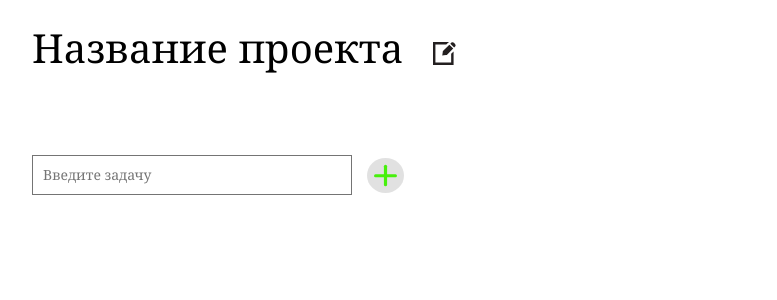
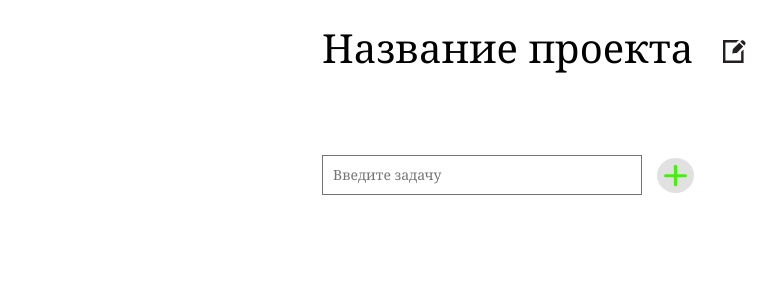
Before and after one commit to AibekKen/to-do, a Vue app: page / in a window 1280 px wide. Shown: the top 300 px of the page, without its empty margins (8-785 px from the left). Built offline with nearby package versions, Linux system fonts and the light colour scheme.

Commit message:
feat: decomposition and post remove function

```diff
--- a/src/App.vue
+++ b/src/App.vue
@@ -1,19 +1,58 @@
 <template>
   <div>
-   <project-title/>
-    <to-do-list />
+    <project-title />
+    <add-task @addNewTask="addTask" />
+    <to-do-list
+      :taskList="taskList"
+      @doTaskEdit="doTaskEdit"
+      @doneTaskEdit="doneTaskEdit"
+      @watchChange="watchChange"
+      @remove="removeTask"
+    />
   </div>
 </template>
 
 <script>
 import ToDoList from "./components/ToDoList.vue";
 import ProjectTitle from "./components/ProjectTitle.vue";
+import AddTask from "./components/AddTask.vue";
 export default {
   components: {
     ToDoList,
     ProjectTitle,
+    AddTask,
   },
   name: "App",
+  data() {
+    return {
+      taskList: [],
+    };
+  },
+  mounted() {
+    if (localStorage.taskList) {
+      this.taskList = JSON.parse(localStorage.taskList);
+    }
+  },
+  methods: {
+    addTask(task) {
+      this.taskList.push(task);
+      localStorage.taskList = JSON.stringify(this.taskList);
+    },
+    removeTask(task) {
+      this.taskList = this.taskList.filter((t) => t.id !== task.id);
+      localStorage.taskList = JSON.stringify(this.taskList);
+    },
+    doTaskEdit(index) {
+      this.taskList[index].isTaskTitleEdit = true;
+    },
+    doneTaskEdit(index) {
+      this.taskList[index].isTaskTitleEdit = false;
+      localStorage.taskList = JSON.stringify(this.taskList);
+    },
+    watchChange() {
+      localStorage.taskList = JSON.stringify(this.taskList);
+    },
+  },
 };
 </script>
 
@@ -23,7 +62,7 @@ $minwidth: 320px;
 @import "./sass/nullstyle";
 
 #app {
-  max-width: 1230px;
+  max-width: 650px;
   margin: 0 auto;
   padding: 15px;
 }
--- /dev/null
+++ b/src/components/AddTask.vue
@@ -0,0 +1,65 @@
+<template>
+  <form class="add-task__form" action="#" @submit.prevent="addNewTask">
+    <input
+      v-model="this.task.taskName"
+      type="text"
+      class="add-task__input"
+      placeholder="Введите задачу"
+    />
+    <a href="#" class="add-task__submit" @click.prevent="addNewTask"
+      ><img src="@/assets/icons/add-icon.svg" alt="icon" />
+    </a>
+  </form>
+</template>
+<script>
+export default {
+  data() {
+    return {
+      task: {
+        taskName: "",
+        isTaskTitleEdit: false,
+        checked: false,
+      },
+    };
+  },
+  methods: {
+    addNewTask() {
+      if (this.task.taskName) {
+        this.task.id = Date.now();
+        this.$emit("addNewTask", this.task);
+        this.task = {
+          taskName: "",
+          isTaskTitleEdit: false,
+          checked: false,
+        };
+      }
+    },
+  },
+};
+</script>
+<style lang='scss'>
+.add-task {
+  &__form {
+    display: flex;
+    align-items: center;
+    margin: 0 0 30px 0;
+  }
+
+  &__input {
+    display: inline-block;
+    width: 320px;
+    height: 40px;
+    border: 1px solid rgba(0, 0, 0, 0.544);
+    margin: 0 15px 0 0;
+    padding: 10px;
+    font-size: 14px;
+    line-height: 40px;
+  }
+
+  &__submit {
+    &:hover {
+      transform: scale(1.1);
+    }
+  }
+}
+</style>
--- a/src/components/ProjectTitle.vue
+++ b/src/components/ProjectTitle.vue
@@ -68,15 +68,14 @@ export default {
   display: block;
   width: 25px;
   height: 25px;
-  margin: 0 0 2px 0;
+  margin: 0 0 4px 0;
   img {
     padding: 1px;
     width: 100%;
     height: 100%;
   }
 }
-.done {
-}
+
 .input {
   display: inline-block;
 }
--- a/src/components/ToDoList.vue
+++ b/src/components/ToDoList.vue
@@ -1,29 +1,18 @@
 <template>
   <div>
-    <form class="add-task__form" action="#" @submit.prevent="addTask">
-      <input
-        v-model="taskAdd"
-        type="text"
-        class="add-task__input"
-        placeholder="Введите задачу"
-      />
-      <a href="#" class="add-task__submit" @click.prevent="addTask"
-        ><img src="@/assets/icons/add-icon.svg" alt="icon" />
-      </a>
-    </form>
     <div class="task">
       <div
-        class="task__task-list"
         v-for="(task, index) in taskList"
         :key="task.id"
+        class="task__task-list"
       >
         <form class="task__form" action="" @submit.prevent>
           <input
             v-model="task.checked"
             type="checkbox"
             class="task__checkbox"
+            :checked="task.checked"
             @change="watchChange"
-            :checked="task.checked"
           />
         </form>
 
@@ -51,7 +40,7 @@
           >
         </form>
 
-        <a href="#" class="task__delete" @click.prevent="deleteTask">
+        <a href="#" class="task__delete" @click.prevent="$emit('remove', task)">
           <img src="@/assets/icons/minus.svg" alt="" />
         </a>
       </div>
@@ -61,40 +50,22 @@
 
 <script>
 export default {
-  data() {
-    return {
-      taskAdd: "",
-      taskList: [],
-    };
+  props: {
+    taskList: {
+      type: Array,
+      required: true,
+    },
   },
-  mounted() {
-    if (localStorage.taskList) {
-      this.taskList = JSON.parse(localStorage.taskList);
-    }
-  },
+
   methods: {
-    addTask() {
-      if (this.taskAdd) {
-        const newTask = {
-          id: Date.now(),
-          taskName: this.taskAdd,
-          isTaskTitleEdit: false,
-          checked: false,
-        };
-        this.taskList.push(newTask);
-        localStorage.taskList = JSON.stringify(this.taskList);
-        this.taskAdd = "";
-      }
-    },
     doTaskEdit(index) {
-      this.taskList[index].isTaskTitleEdit = true;
+      this.$emit("doTaskEdit", index);
     },
     doneTaskEdit(index) {
-      this.taskList[index].isTaskTitleEdit = false;
-      localStorage.taskList = JSON.stringify(this.taskList);
+      this.$emit("doneTaskEdit", index);
     },
     watchChange() {
-      localStorage.taskList = JSON.stringify(this.taskList);
+      this.$emit("watchChange");
     },
   },
 };
@@ -104,36 +75,12 @@ export default {
 * {
   transition: all 0.3s ease;
 }
-.add-task {
-  &__form {
-    display: flex;
-    align-items: center;
-    margin: 0 0 30px 0;
-  }
-
-  &__input {
-    display: inline-block;
-    width: 320px;
-    height: 40px;
-    border: 1px solid rgba(0, 0, 0, 0.544);
-    margin: 0 15px 0 0;
-    padding: 10px;
-    font-size: 14px;
-    line-height: 40px;
-  }
-
-  &__submit {
-    &:hover {
-      transform: scale(1.1);
-    }
-  }
-}
 
 .task {
   &__task-list {
     display: flex;
     align-items: center;
-    max-width: 650px;
+    width: 100%;
     height: 80px;
     padding: 15px;
     background: rgba(188, 245, 204, 0.25);
@@ -143,8 +90,6 @@ export default {
   &__form {
     margin: 0 10px 0 0px;
   }
-  &__checkbox {
-  }
 
   &__title {
     font-size: 24px;
@@ -152,6 +97,8 @@ export default {
     max-width: 400px;
     overflow: hidden;
     padding: 0 5px 0 0;
+    line-height: 30px;
+    height: 30px;
   }
   &__title-block {
     display: flex;
```
